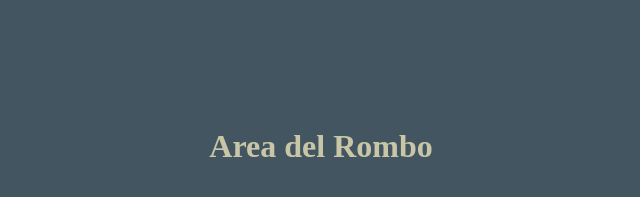
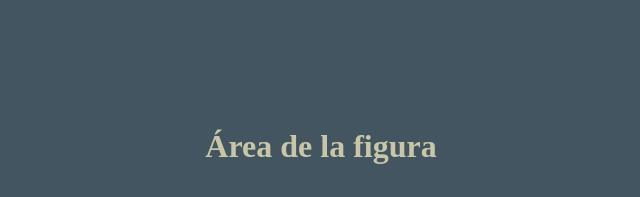
Before and after one commit to PiedraFernando/AreaDeFigura, a plain HTML site: page index.html in a window 1280 px wide. Shown: the top 197 px of the page, 319-959 px from the left. Drawn offline with Linux system fonts and the light colour scheme.

Commit message:
Correciones ortograficas

```diff
--- a/index.html
+++ b/index.html
@@ -5,10 +5,10 @@
     <meta http-equiv="X-UA-Compatible" content="IE=edge">
     <meta name="viewport" content="width=device-width, initial-scale=1.0">
     <link rel="stylesheet" href="styles/styles.css">
-    <title>Area del Rombo</title>
+    <title>Área de la figura</title>
 </head>
     <body>
-        <h1>Area del Rombo</h1>
+        <h1>Área de la figura</h1>
         <div class="contenedor">
             <input type="text" placeholder="Cantidad" id="cantidad">
             <input type="button" value="Calcular" id="boton">
```
